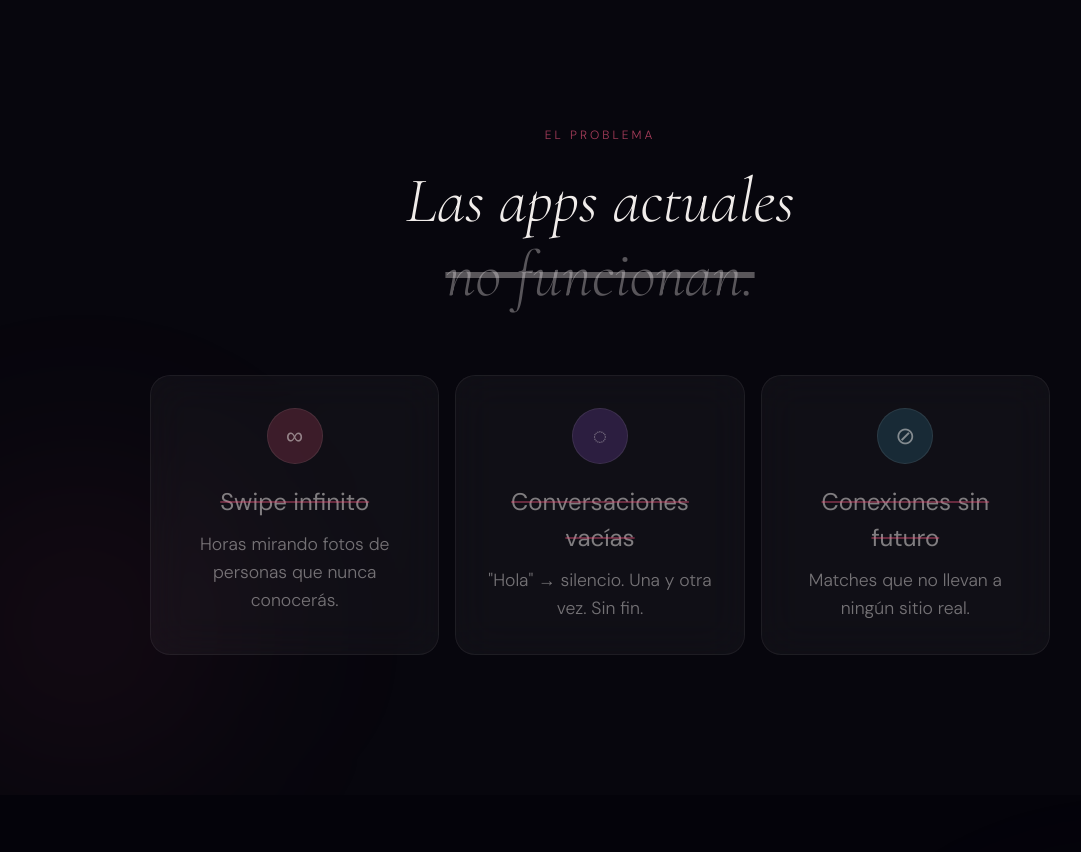
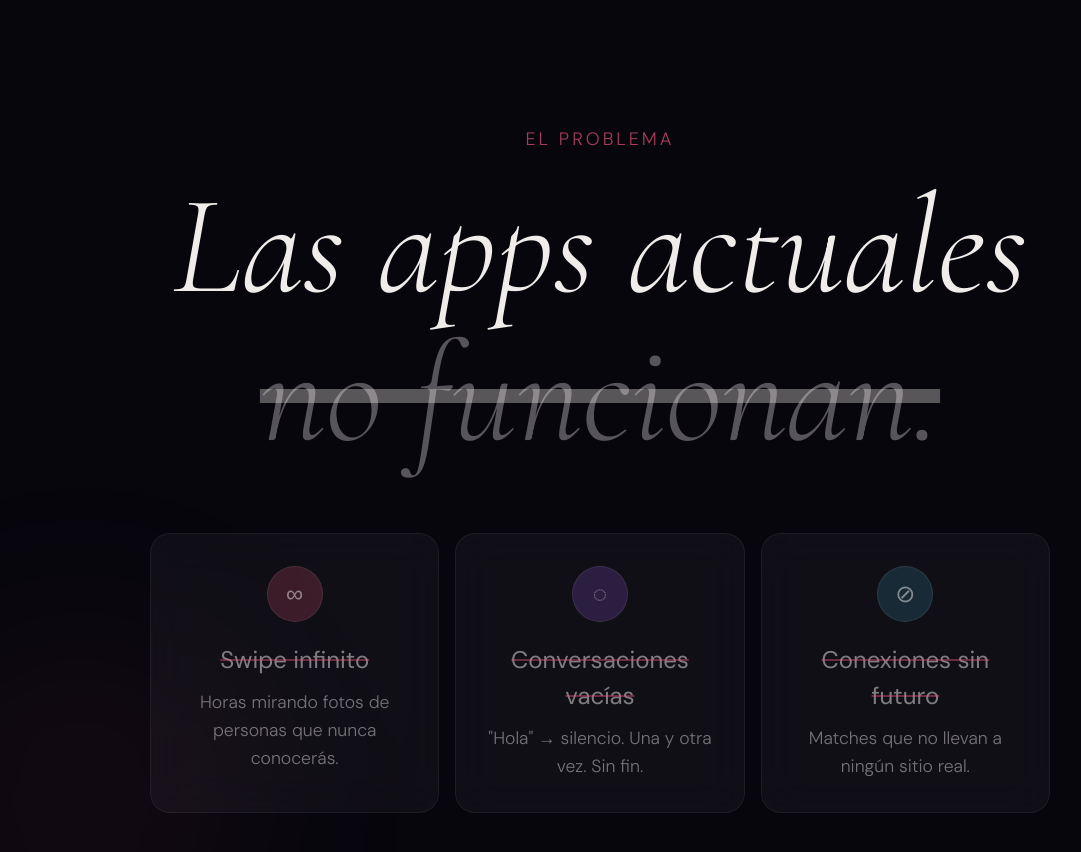
Before and after one commit to dianasanchezindeed/DIANA-REALFACE, a Next.js app: page / in a window 1280 px wide. Shown: the part 1060-1912 px from the top of the page, without its empty margins (40-1121 px from the left). Built offline with nearby package versions, Linux system fonts and the light colour scheme.

Commit message:
Update page.js

```diff
--- a/app/page.js
+++ b/app/page.js
@@ -258,8 +258,8 @@ export default function Home() {
         <div className="orb" style={{ width: 500, height: 500, bottom: '-10%', left: '-10%', background: 'radial-gradient(circle, rgba(232,84,122,0.08) 0%, transparent 70%)' }}/>
         <div style={{ maxWidth: 900, margin: '0 auto', position: 'relative', zIndex: 2 }}>
           <div style={{ textAlign: 'center', marginBottom: 64 }}>
-            <div className="reveal" style={{ fontSize: 12, letterSpacing: 3, textTransform: 'uppercase', color: 'rgba(232,84,122,0.7)', marginBottom: 20 }}>El problema</div>
-            <h2 className="reveal delay-100 font-display" style={{ fontSize: 'clamp(2rem, 6vw, 4rem)', fontWeight: 300, lineHeight: 1.15, fontStyle: 'italic' }}>
+            <div className="reveal" style={{ fontSize: 18, letterSpacing: 3, textTransform: 'uppercase', color: 'rgba(232,84,122,0.7)', marginBottom: 20 }}>El problema</div>
+            <h2 className="reveal delay-100 font-display" style={{ fontSize: 'clamp(4rem, 11vw, 9rem)', fontWeight: 300, lineHeight: 1.05, fontStyle: 'italic' }}>
               Las apps actuales<br/>
               <span style={{ color: 'rgba(240,236,234,0.35)', textDecoration: 'line-through' }}>no funcionan.</span>
             </h2>
```
